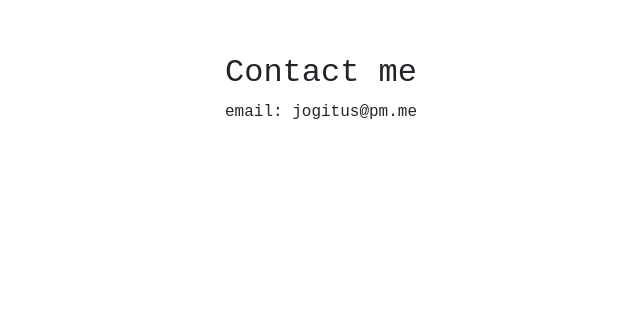
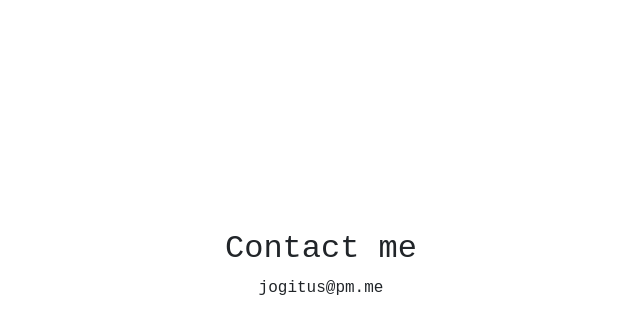
Before and after one commit to Jogitus/websiteaboutme, a plain HTML site: page contact.html in a window 1280 px wide. Shown: the part 122-456 px from the top of the page, without its empty margins (319-959 px from the left). Drawn offline with nearby package versions, Linux system fonts and the light colour scheme.

Commit message:
Update contact.html

```diff
--- a/contact.html
+++ b/contact.html
@@ -10,9 +10,11 @@
         <center>
             <p><br><br><br></p>
             <p><br><br><br></p>
+            <p><br><br><br></p>
+            <p><br><br><br></p>
                 <p></p><h2>Contact me</h2>
                     <p>
-                        email: jogitus@pm.me
+                        jogitus@pm.me
                     </p>
         </center>
     </body>
```
